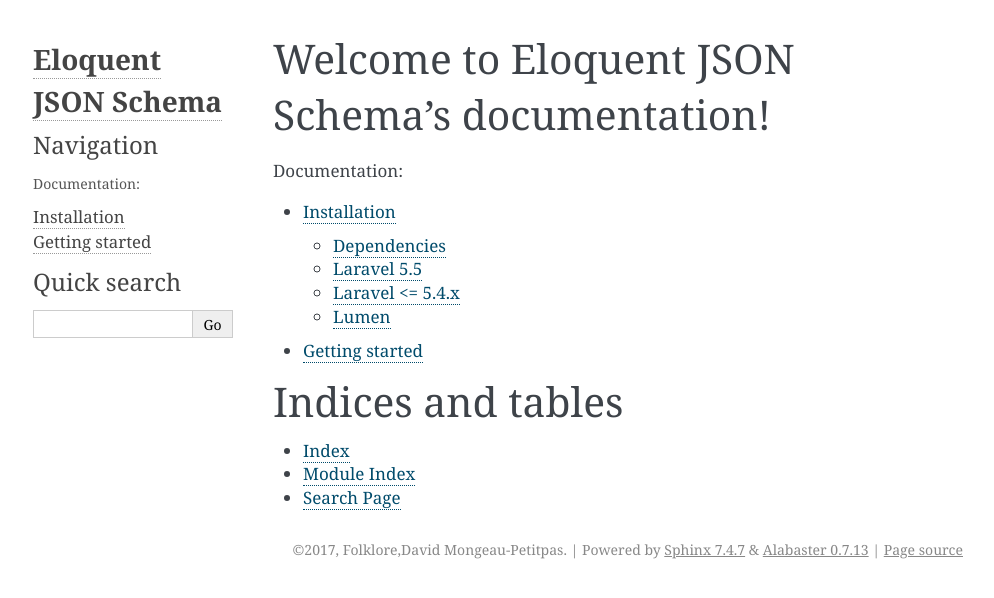
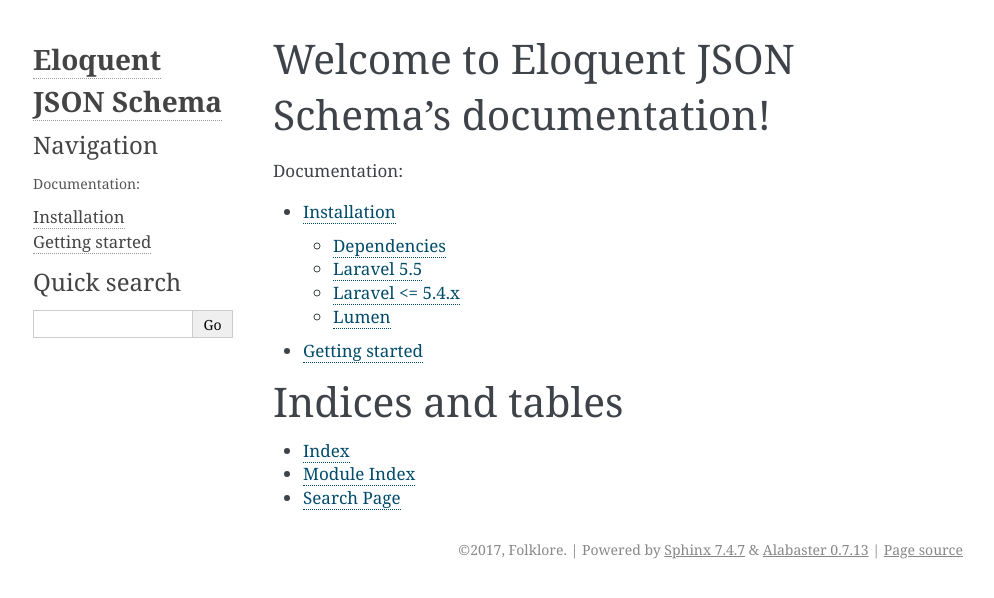
Before and after one commit to folkloreinc/eloquent-json-schema, a Sphinx documentation site: the page built from docs/index.rst, in a window 1280 px wide. Shown: the top 598 px of the page, without its empty margins (147-1141 px from the left). Built offline with Sphinx 7.4.7, drawn with Linux system fonts in a browser that asks for light colours.

```diff
--- a/docs/conf.py
+++ b/docs/conf.py
@@ -50,15 +50,15 @@
 
 # General information about the project.
 project = u'Eloquent JSON Schema'
-copyright = u'2017, Folklore,David Mongeau-Petitpas'
-author = u'Folklore,David Mongeau-Petitpas'
+copyright = u'2017, Folklore'
+author = u'Folklore'
 
 # The version info for the project you're documenting, acts as replacement for
 # |version| and |release|, also used in various other places throughout the
 # built documents.
 #
 # The short X.Y version.
-version = u'0.9.0'
+version = u'0.9'
 # The full version, including alpha/beta/rc tags.
 release = u'0.9.0'
 
```
Also changed, not shown: 3 other files.
